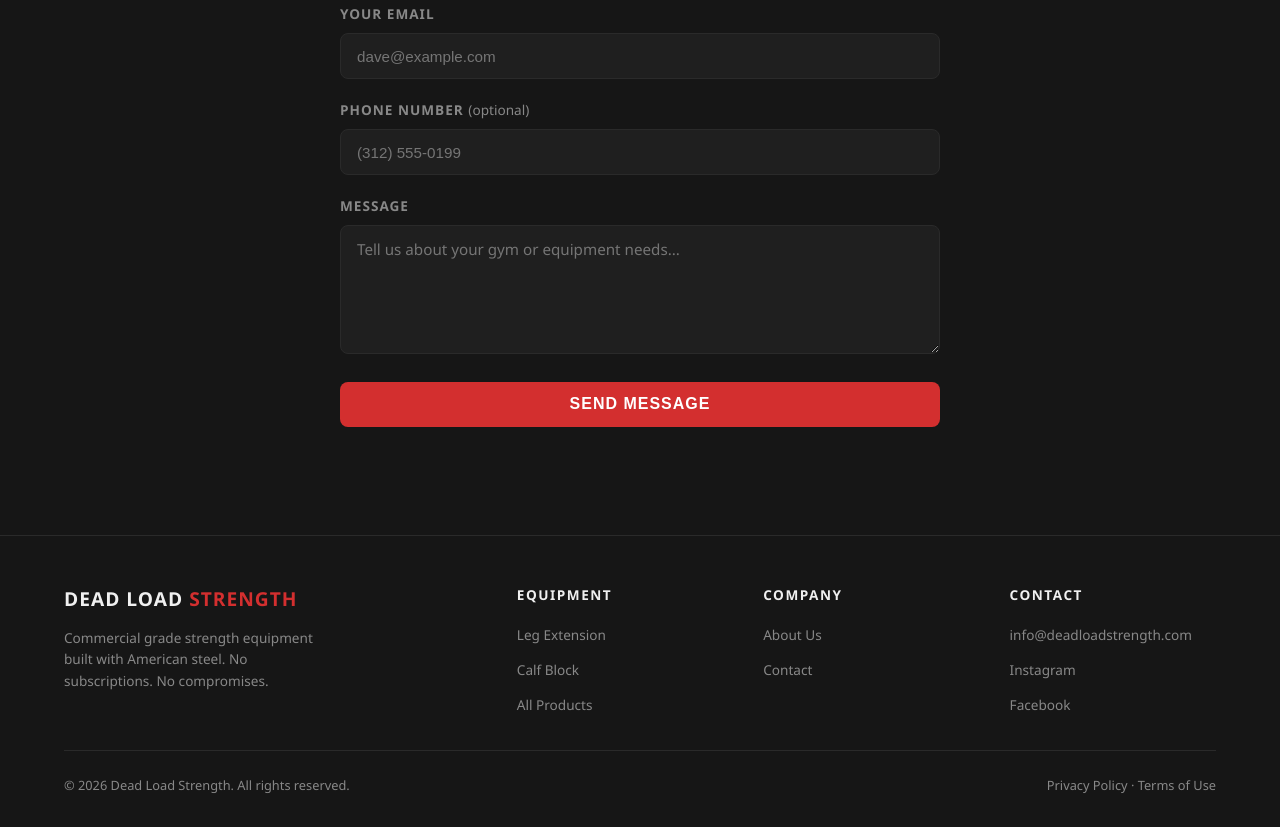
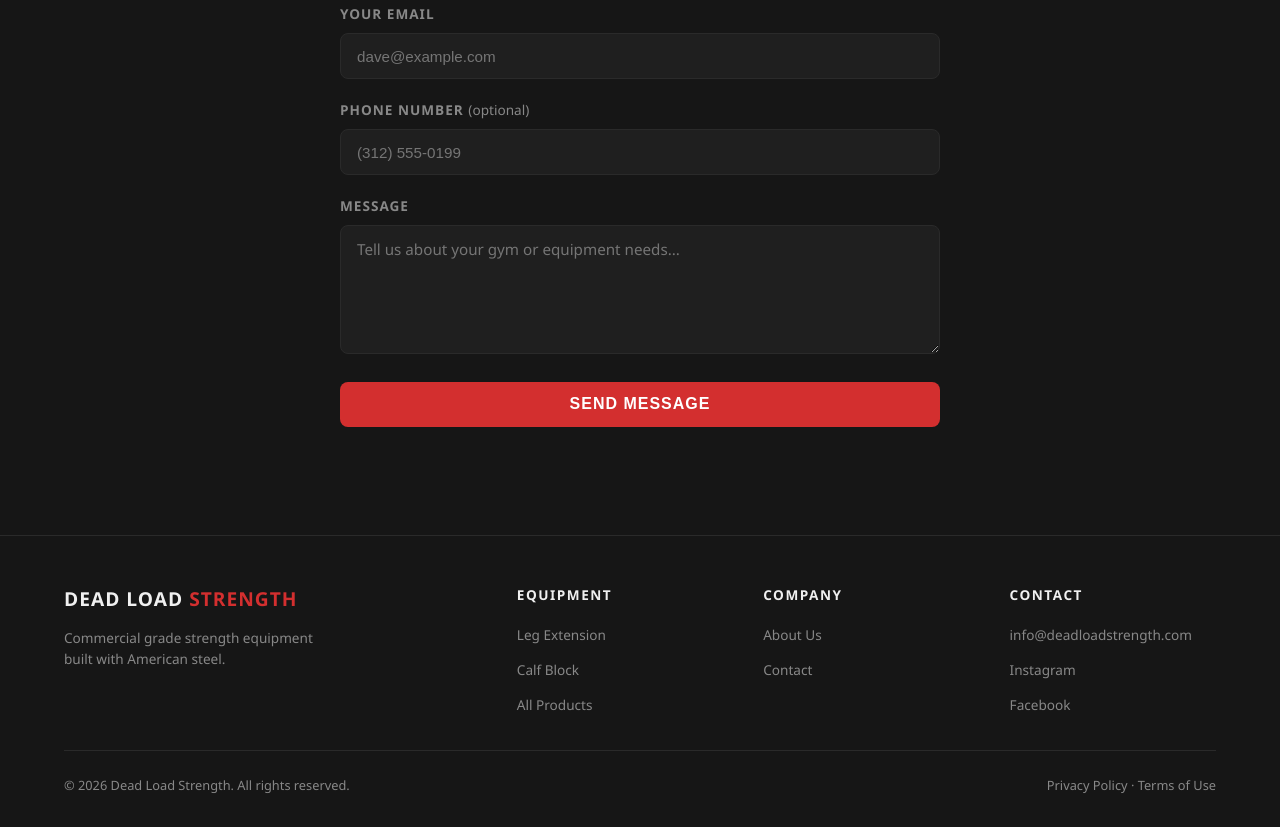
Before and after one commit to Kortola/weightplates, a plain HTML site: page index.html in a window 1280 px wide. Shown: the part 4170-4997 px from the top of the page. Drawn offline with Linux system fonts and the light colour scheme.

Commit message:
Update index.html

```diff
--- a/index.html
+++ b/index.html
@@ -277,7 +277,7 @@ setTimeout(() => contactResult.innerHTML = '', 5000);
 <div class="footer-inner">
 <div class="footer-brand">
 <span class="logo">DEAD LOAD <span style="color:var(--accent)">STRENGTH</span></span>
-<p>Commercial grade strength equipment built with American steel. No subscriptions. No compromises.</p>
+<p>Commercial grade strength equipment built with American steel.</p>
 </div>
 <div>
 <h4>Equipment</h4>
```
